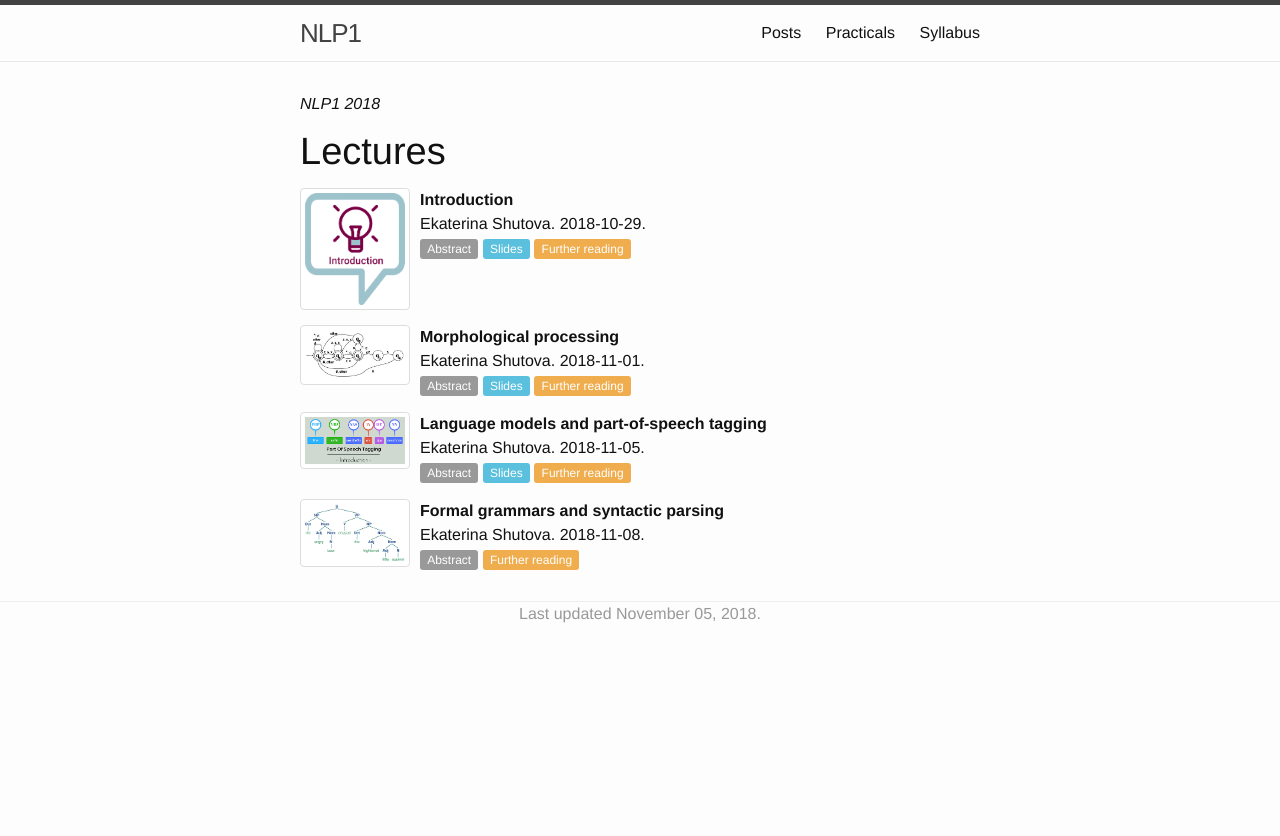
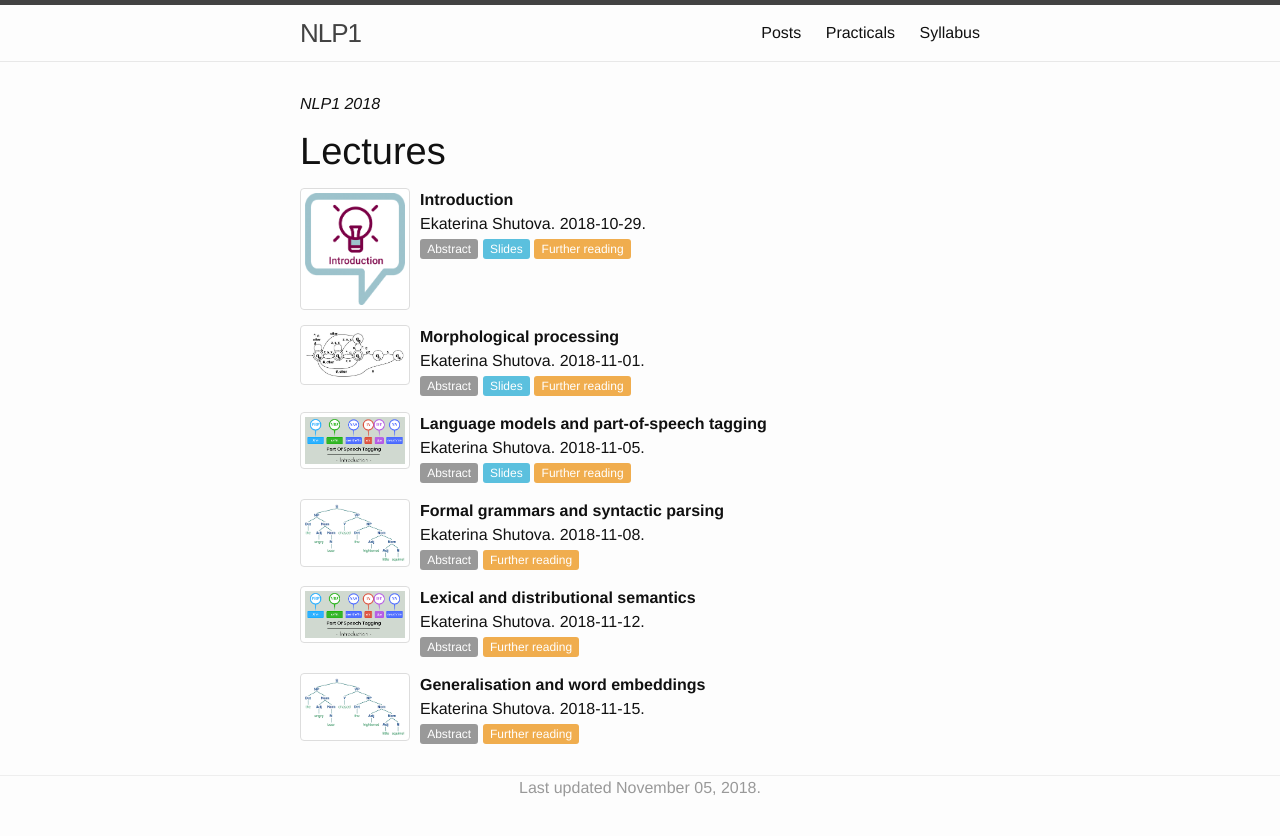
Before and after one commit to cl-illc/nlp1, a Jekyll site: the page built from syllabus.md, in a window 1280 px wide. Shown: the top 836 px of the page. Built offline with Jekyll 4.4.1, drawn with Linux system fonts in a browser that asks for light colours; part of the change alters nothing that is shown.

Commit message:
Update lectures.yml

```diff
--- a/_data/2018/lectures.yml
+++ b/_data/2018/lectures.yml
@@ -50,7 +50,7 @@
   slides: resources/slides/NLP1-lecture3.pdf
   further:
     - "Chapter 3: [Language modelling with n-grams](https://web.stanford.edu/~jurafsky/slp3/3.pdf) in Jurafsky and Martin (3rd edition)."
-    - "Chapter 4: [Part-of-speech tagging](https://web.stanford.edu/~jurafsky/slp3/8.pdf) in Jurafsky and Martin (3rd edition)."
+    - "Chapter 8: [Part-of-speech tagging](https://web.stanford.edu/~jurafsky/slp3/8.pdf) in Jurafsky and Martin (3rd edition)."
   code:
   data:
 -
@@ -72,3 +72,40 @@
     - "Chapter 11: [Syntactic parsing](https://web.stanford.edu/~jurafsky/slp3/11.pdf) in Jurafsky and Martin (3rd edition)."
   code:
   data:
+-
+  layout: lecture
+  selected: y
+  date: 2018-11-12
+  img: PoS
+  uid: lec3
+  title: "Lexical and distributional semantics"
+  instructor: "Ekaterina Shutova"
+  note:
+  abstract: >
+    "In this lecture, we will discuss lexical semantics, i.e. modelling the meaning of words, and will introduce statistical models of word meaning"
+  background:
+  discussion:
+  slides:
+  further:
+    - "Appendix Chapter C: [Computing with Word Senses: WSD and WordNet](https://web.stanford.edu/~jurafsky/slp3/C.pdf) in Jurafsky and Martin (3rd edition)."
+    - "Chapter 6: [Vector semantics](https://web.stanford.edu/~jurafsky/slp3/6.pdf) in Jurafsky and Martin (3rd edition)."
+  code:
+  data:
+-
+  layout: lecture
+  selected: y
+  date: 2018-11-15
+  img: Parsing
+  uid: lec4
+  title: "Generalisation and word embeddings"
+  instructor: "Ekaterina Shutova"
+  note:
+  abstract: >
+    "In this lecture, we will discuss generalisation from words to semantic classes and learning dense vector representations - word embeddings."
+  background:
+  discussion:
+  slides:
+  further:
+    - "Chapter 6: [Vector semantics](https://web.stanford.edu/~jurafsky/slp3/6.pdf) in Jurafsky and Martin (3rd edition)."
+  code:
+  data:
```
